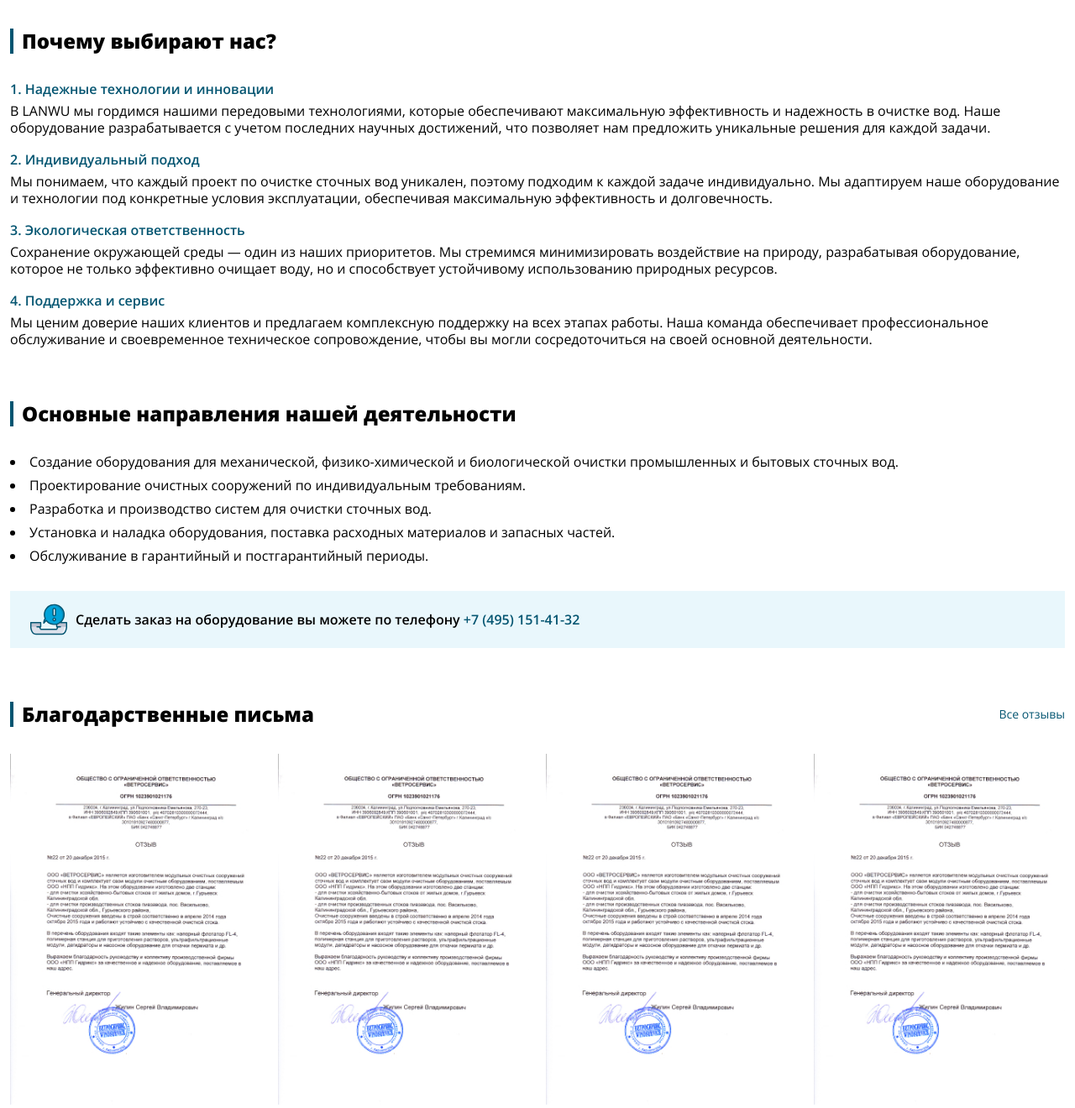
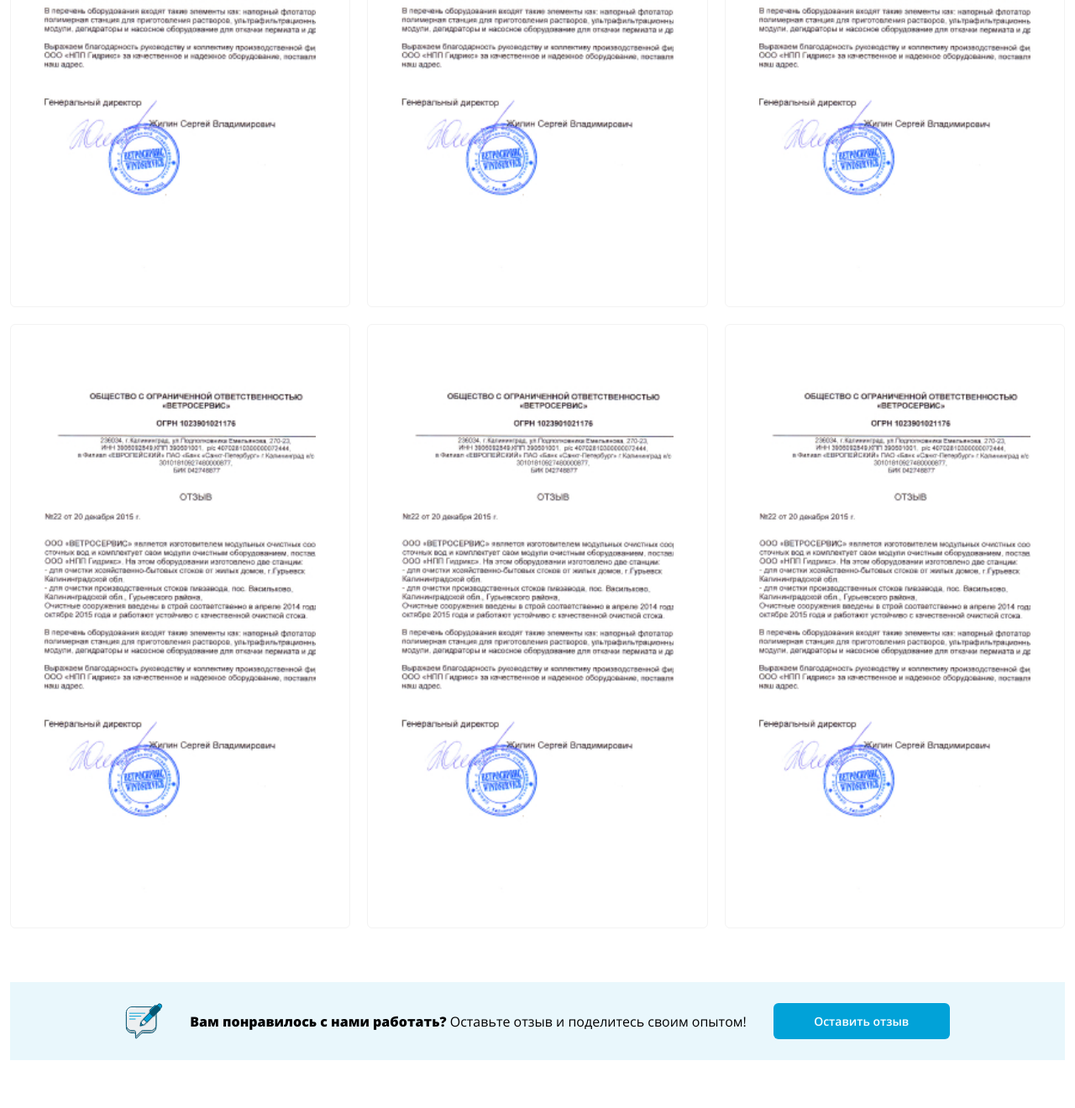
Before and after one commit to baujaasd/lanwu, a plain HTML site: page reviews.html in a window 1280 px wide. Shown: the part 681-2001 px from the top of the page at 84% size. Drawn offline with nearby package versions, Linux system fonts and the light colour scheme.

Commit message:
reviews page

```diff
--- a/css/style.css
+++ b/css/style.css
@@ -965,3 +965,28 @@
   justify-content: space-between;
   align-items: center©;
 }
+
+.reviews-list {
+  display: grid;
+  grid-template-columns: repeat(3, auto);
+  gap: 20px;
+}
+
+.reviews-list img {
+  padding: 40px;
+  border-radius: 6px;
+  border: 1px solid #F3F3F3;
+  aspect-ratio: 9 / 16;
+  width: 100%;
+  object-fit: cover;
+}
+
+.cta-review {
+  background-color: #E9F7FC;
+  display: flex;
+  align-items: center;
+  justify-content: center;
+  flex-wrap: wrap;
+  gap: 32px;
+  padding: 24px 12px;
+}
--- a/about.html
+++ b/reviews.html
@@ -92,72 +92,34 @@
     <nav aria-label="breadcrumb">
       <ol class="breadcrumbs">
         <li><a href="/" title="Главная">Главная</a></li>
-        <li aria-current="page">О компании</li>
+        <li><a href="about.html" title="О компании">О компании</a></li>
+        <li aria-current="page">Отзывы и благодарственные письма</li>
       </ol>
     </nav>
   </div>
 
-  <!-- content -->
   <section class="content">
     <div class="container">
-      <h2 class="page-title main mb-8">О компании</h2>
+      <h1 class="page-title main mb-8">Отзывы и благодарственные письма</h1>
 
-      <p>Компания LANWU — лидер в производстве оборудования для очистки сточных вод. С самого начала нашего пути мы стремились к совершенству, разрабатывая инновационные системы очистки, которые удовлетворяют самые высокие экологические стандарты. Наше оборудование находит применение в самых различных сферах — от городских коммунальных систем до крупных промышленных объектов. Мы гордимся индивидуальным подходом к каждому клиенту, обеспечивая уникальные решения для каждой конкретной задачи.</p>
+      <p>Ваши отзывы – наша мотивация! Мы работаем ради вашего успеха и всегда рады слышать положительные отзывы о нашей работе.</p>
 
-      <div class="about-gallery">
-        <img loading="lazy" src="media/img/about/1.jpg" alt="Компания LANWU">
-        <img loading="lazy" src="media/img/about/2.jpg" alt="Компания LANWU">
-        <img loading="lazy" src="media/img/about/3.jpg" alt="Компания LANWU">
-        <img loading="lazy" src="media/img/about/4.jpg" alt="Компания LANWU">
+      <div class="reviews-list mt-8 mb-16">
+        <img loading="lazy" src="/media/img/review.jpg" alt="Отзыв">
+        <img loading="lazy" src="/media/img/review.jpg" alt="Отзыв">
+        <img loading="lazy" src="/media/img/review.jpg" alt="Отзыв">
+        <img loading="lazy" src="/media/img/review.jpg" alt="Отзыв">
+        <img loading="lazy" src="/media/img/review.jpg" alt="Отзыв">
+        <img loading="lazy" src="/media/img/review.jpg" alt="Отзыв">
       </div>
+    </div>
 
-      <h3 class="page-title md mb-8">Почему выбирают нас?</h3>
-
-      <ol class="why-numeric mb-16">
-        <li>
-          <h4>1. Надежные технологии и инновации</h4>
-          <p>В LANWU мы гордимся нашими передовыми технологиями, которые обеспечивают максимальную эффективность и надежность в очистке вод. Наше оборудование разрабатывается с учетом последних научных достижений, что позволяет нам предложить уникальные решения для каждой задачи.</p>
-        </li>
-        <li>
-          <h4>2. Индивидуальный подход</h4>
-          <p>Мы понимаем, что каждый проект по очистке сточных вод уникален, поэтому подходим к каждой задаче индивидуально. Мы адаптируем наше оборудование и технологии под конкретные условия эксплуатации, обеспечивая максимальную эффективность и долговечность.</p>
-        </li>
-        <li>
-          <h4>3. Экологическая ответственность</h4>
-          <p>Сохранение окружающей среды — один из наших приоритетов. Мы стремимся минимизировать воздействие на природу, разрабатывая оборудование, которое не только эффективно очищает воду, но и способствует устойчивому использованию природных ресурсов.</p>
-        </li>
-        <li>
-          <h4>4. Поддержка и сервис</h4>
-          <p>Мы ценим доверие наших клиентов и предлагаем комплексную поддержку на всех этапах работы. Наша команда обеспечивает профессиональное обслуживание и своевременное техническое сопровождение, чтобы вы могли сосредоточиться на своей основной деятельности.</p>
-        </li>
-      </ol>
-
-      <h3 class="page-title md mb-8">Основные направления нашей деятельности</h3>
-
-      <ul>
-        <li>Создание оборудования для механической, физико-химической и биологической очистки промышленных и бытовых сточных вод.</li>
-        <li>Проектирование очистных сооружений по индивидуальным требованиям.</li>
-        <li>Разработка и производство систем для очистки сточных вод.</li>
-        <li>Установка и наладка оборудования, поставка расходных материалов и запасных частей.</li>
-        <li>Обслуживание в гарантийный и постгарантийный периоды.</li>
-      </ul>
-
-      <div class="cta-sm mt-8 mb-16">
-        <p>Сделать заказ на оборудование вы можете по телефону <a href="tel:+74951514132">+7 (495) 151-41-32</a></p>
+    <div class="container">
+      <div class="cta-review mb-16">
+        <img loading="lazy" aria-hidden="true" src="/media/img/icons/cta-review.svg" alt="">
+        <p><strong>Вам понравилось с нами работать?</strong> Оставьте отзыв и поделитесь своим опытом!</p>
+        <button class="btn btn-primary" data-popup="#" type="button" title="Оставить отзыв">Оставить отзыв</button>
       </div>
-
-      <h3 class="page-title flex md mb-8">
-        Благодарственные письма
-        <a href="#">Все отзывы</a>
-      </h3>
-
-      <div class="reviews-block mb-16">
-        <img loading="lazy" src="/media/img/review.jpg" alt="Благодарственное письмо">
-        <img loading="lazy" src="/media/img/review.jpg" alt="Благодарственное письмо">
-        <img loading="lazy" src="/media/img/review.jpg" alt="Благодарственное письмо">
-        <img loading="lazy" src="/media/img/review.jpg" alt="Благодарственное письмо">
-      </div>
-
     </div>
   </section>
 
```
Also changed, not shown: media/img/icons/cta-review.svg (added), 1 other file.
